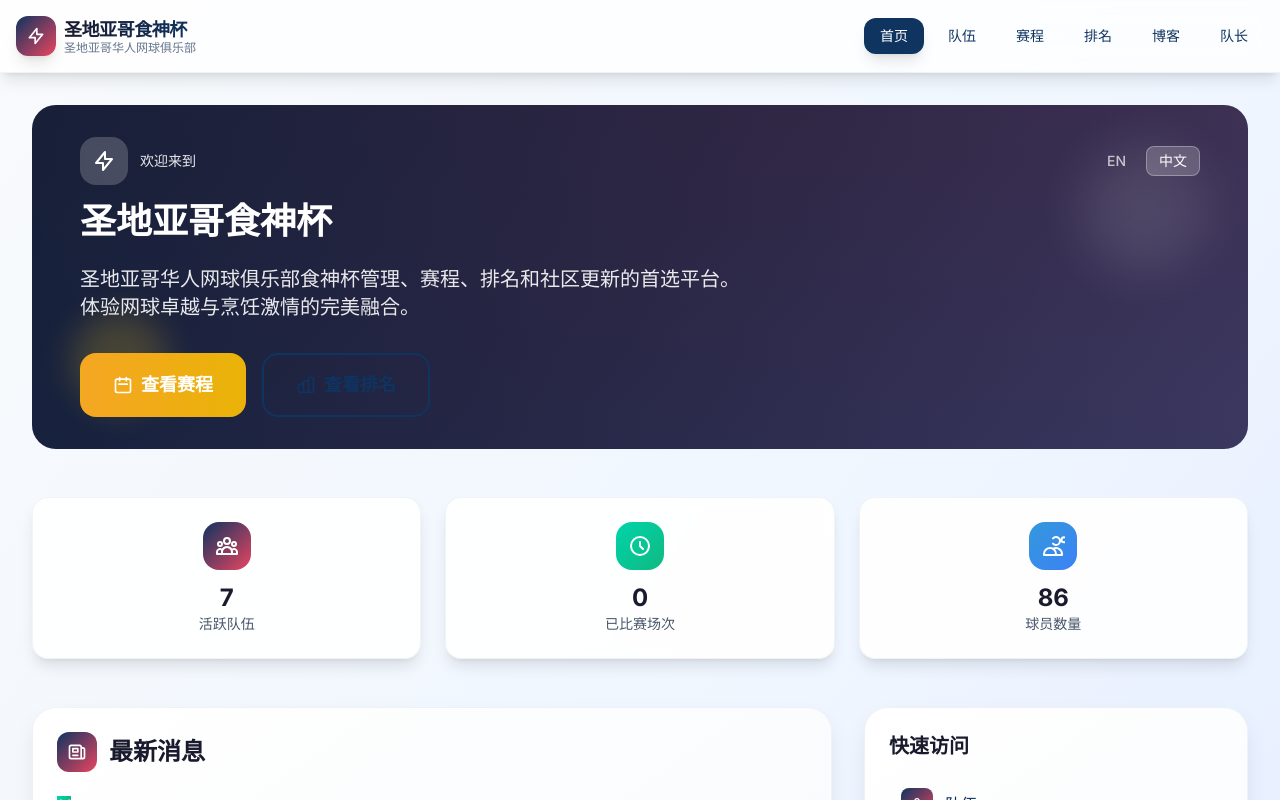
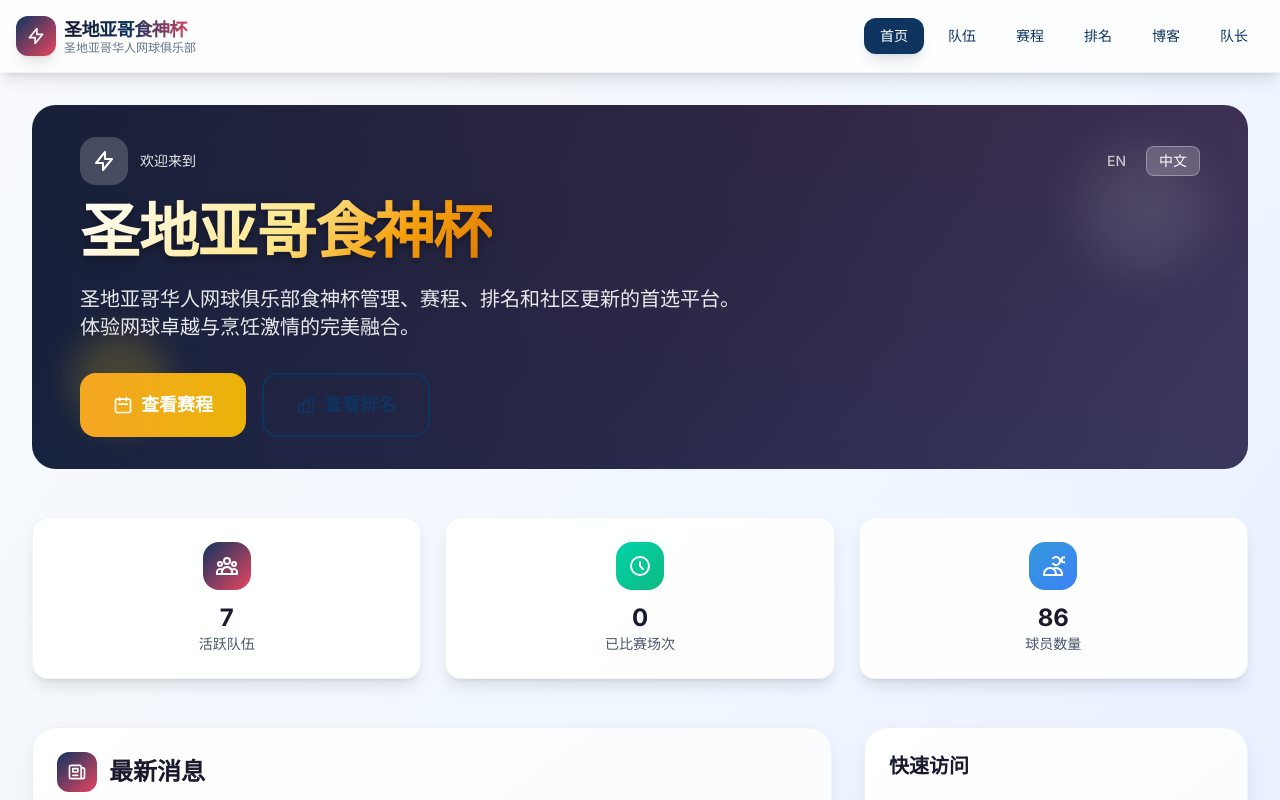
Before and after one commit to seghippo/foodgodcup.github.io, a Next.js app: page / in a window 1280 px wide. Shown: the top 800 px of the page. Built offline with nearby package versions, Linux system fonts and the light colour scheme.

Commit message:
Enhance title styling for '圣地亚哥食神杯' - improved font weight, gradient colors, and visual consistency across homepage and navbar

```diff
--- a/app/globals.css
+++ b/app/globals.css
@@ -93,6 +93,22 @@ a {
 .hero::before {
   content: '';
   @apply absolute inset-0 bg-gradient-to-r from-league-accent/20 to-league-highlight/20;
+}
+
+/* Enhanced title styles */
+.hero h1 {
+  text-shadow: 2px 2px 4px rgba(0, 0, 0, 0.3);
+  font-weight: 900;
+  letter-spacing: -0.02em;
+}
+
+.hero h1 span {
+  background: linear-gradient(135deg, #ffffff 0%, #fef3c7 25%, #fde68a 50%, #f59e0b 75%, #d97706 100%);
+  -webkit-background-clip: text;
+  background-clip: text;
+  -webkit-text-fill-color: transparent;
+  text-shadow: none;
+  filter: drop-shadow(0 2px 4px rgba(0, 0, 0, 0.3));
 }
 
 /* Stats card styles */
--- a/app/page.tsx
+++ b/app/page.tsx
@@ -63,8 +63,10 @@ export default function HomePage() {
               </button>
             </div>
           </div>
-          <h1 className="text-2xl sm:text-3xl md:text-4xl font-black mb-4 md:mb-6 leading-tight">
-            {t('home.title')}
+          <h1 className="text-3xl sm:text-4xl md:text-5xl lg:text-6xl font-black mb-4 md:mb-6 leading-tight text-white drop-shadow-lg">
+            <span className="bg-gradient-to-r from-white via-yellow-100 to-yellow-200 bg-clip-text text-transparent">
+              {t('home.title')}
+            </span>
           </h1>
           <p className="text-lg sm:text-xl text-white/90 mb-6 md:mb-8 max-w-2xl leading-relaxed">
             {t('home.description')}
--- a/components/Navbar.tsx
+++ b/components/Navbar.tsx
@@ -35,7 +35,7 @@ export function Navbar() {
             </svg>
           </div>
           <div className="flex flex-col">
-            <span className="font-black text-lg tracking-tight bg-gradient-to-r from-league-primary to-league-accent dark:from-white dark:to-league-accent bg-clip-text text-transparent">
+            <span className="font-black text-lg tracking-tight bg-gradient-to-r from-league-primary via-league-accent to-league-highlight dark:from-white dark:via-yellow-100 dark:to-yellow-200 bg-clip-text text-transparent drop-shadow-sm">
               {t('home.title')}
             </span>
             <span className="text-xs text-slate-500 dark:text-slate-400 -mt-1 hidden sm:block">{t('home.subtitle')}</span>
```
